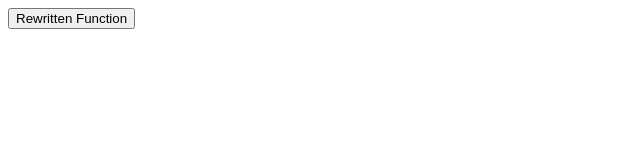
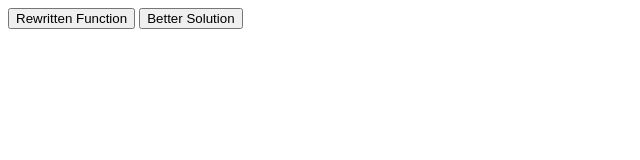
Before and after one commit to Denys-Ch/hillel-front-end-homeworks, a plain HTML site: page homework_5/index.html in a window 1280 px wide. Shown: the whole page, without its empty margins (0-640 px from the left). Drawn offline with Linux system fonts and the light colour scheme.

Commit message:
added better solution for homework 5

```diff
--- a/homework_5/index.html
+++ b/homework_5/index.html
@@ -10,6 +10,7 @@
 
 <body>
     <button type="button" onclick="rewrittenCode()">Rewritten Function</button>
+    <button type="button" onclick="betterSolution()">Better Solution</button>
     <script>
         function rewrittenCode() {
             let numOrStr = prompt('input number or string');
@@ -37,6 +38,25 @@
             }
         }
 
+        function betterSolution() {
+            let numOrStr = prompt('input number or string');
+            console.log(numOrStr);
+            switch (true) {
+                case numOrStr === null:
+                    console.log('ви скасували');
+                    break;
+                case numOrStr.trim() === '':
+                    console.log('Empty String');
+                    break;
+                case isNaN(+numOrStr):
+                    console.log(' number is Ba_NaN');
+                    break;
+                default:
+                    console.log('OK!');
+                    break;
+            }
+        }
+
     </script>
 
 </body>
```
